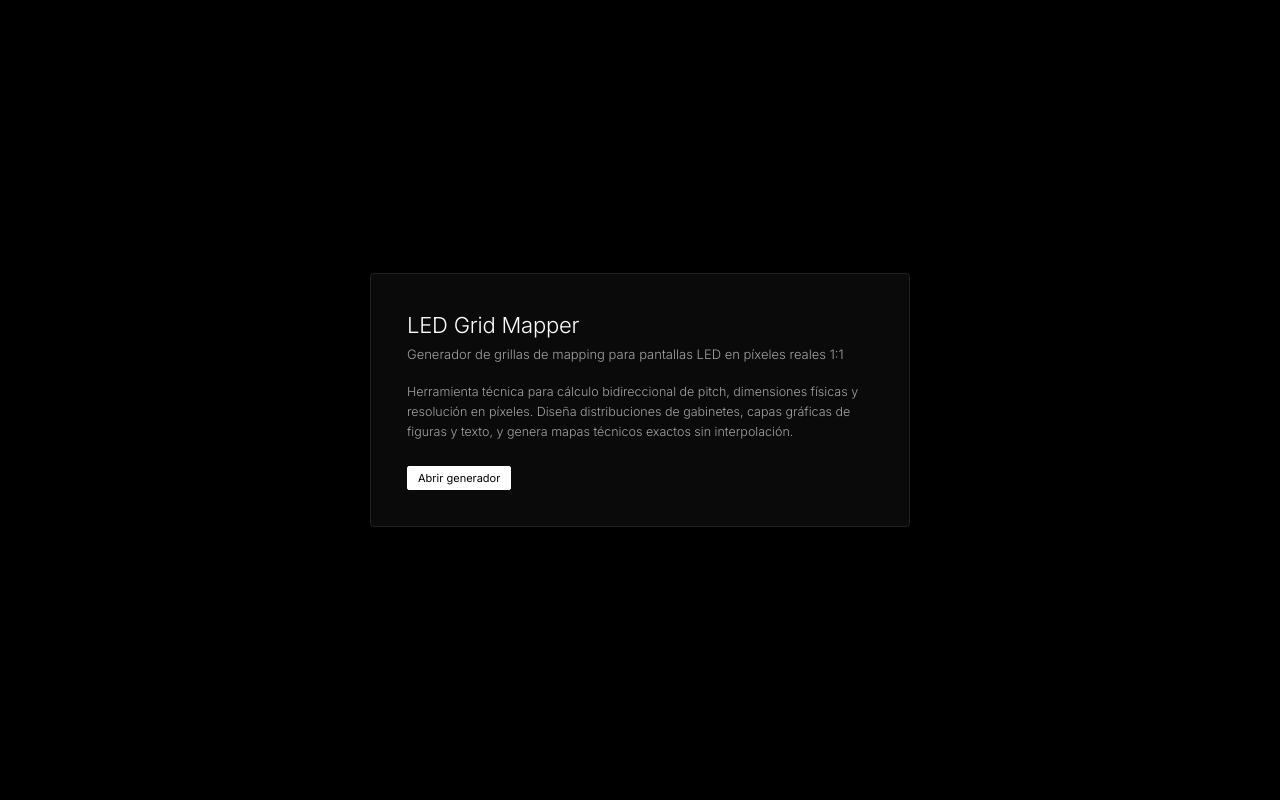
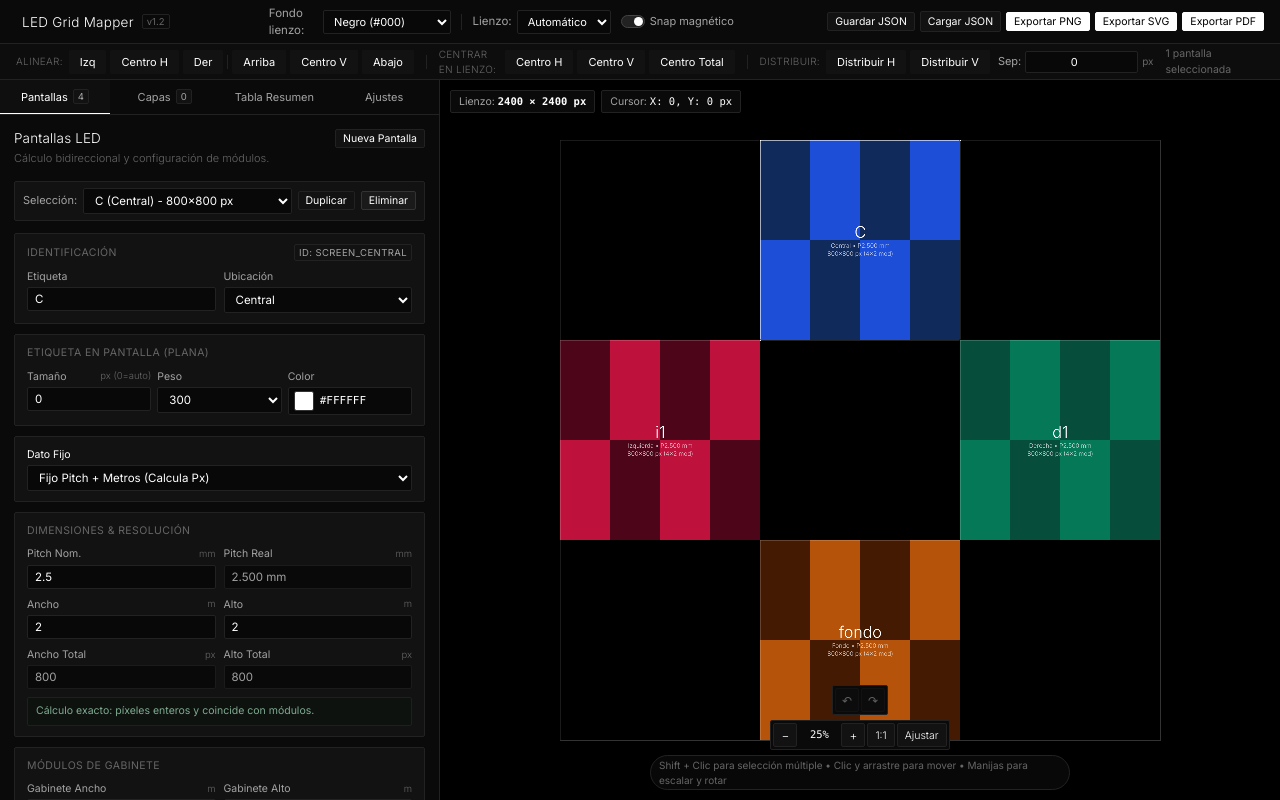
Before and after one commit to sof-bot/grillas, a plain HTML site: page index.html in a window 1280 px wide. Drawn offline with nearby package versions, Linux system fonts and the light colour scheme.

Commit message:
Quitar tarjeta de bienvenida

```diff
--- a/app.js
+++ b/app.js
@@ -1984,7 +1984,6 @@
       this.bindScreenListControls();
       this.bindLayersControls();
       this.bindSettingsControls();
-      this.bindLandingScreen();
       this.renderLocationsList();
       this.updateScreensSelector();
       this.updateActiveScreenForm();
@@ -2021,25 +2020,6 @@
       hint.textContent = count === 1
         ? "1 pantalla seleccionada"
         : `${count} pantallas seleccionadas`;
-    },
-
-    bindLandingScreen() {
-      const landing = document.getElementById("landing-screen");
-      const enterBtn = document.getElementById("btn-enter-app");
-      const showLandingBtn = document.getElementById("btn-show-landing");
-
-      if (enterBtn && landing) {
-        enterBtn.addEventListener("click", () => {
-          landing.classList.add("hidden");
-          setTimeout(() => ViewportEngine.zoomToFit(), 100);
-        });
-      }
-
-      if (showLandingBtn && landing) {
-        showLandingBtn.addEventListener("click", () => {
-          landing.classList.remove("hidden");
-        });
-      }
     },
 
     bindTabNavigation() {
--- a/index.html
+++ b/index.html
@@ -16,27 +16,6 @@
 <body class="dark-theme">
 
   <!-- =========================================================================
-       1. PORTADA SOBRIA Y MINIMALISTA
-       ========================================================================= -->
-  <div id="landing-screen" class="landing-overlay">
-    <div class="landing-card">
-      <div class="landing-header">
-        <h1 class="landing-title">LED Grid Mapper</h1>
-        <p class="landing-subtitle">Generador de grillas de mapping para pantallas LED en píxeles reales 1:1</p>
-      </div>
-
-      <div class="landing-description">
-        <p>Herramienta técnica para cálculo bidireccional de pitch, dimensiones físicas y resolución en píxeles. Diseña distribuciones de gabinetes, capas gráficas de figuras y texto, y genera mapas técnicos exactos sin interpolación.</p>
-      </div>
-
-      <div class="landing-actions">
-        <button id="btn-enter-app" class="btn btn-primary btn-large">Abrir generador</button>
-      </div>
-    </div>
-  </div>
-
-
-  <!-- =========================================================================
        2. HERRAMIENTA PRINCIPAL (Workspace)
        ========================================================================= -->
   <div id="app-workspace" class="app-container">
@@ -44,7 +23,7 @@
     <!-- BARRA SUPERIOR -->
     <header class="top-nav">
       <div class="nav-left">
-        <button id="btn-show-landing" class="btn-text brand-title" title="Ver portada e información">
+        <button id="btn-show-landing" class="btn-text brand-title">
           <span class="brand-name">LED Grid Mapper</span>
           <span class="brand-version">v1.2</span>
         </button>
--- a/style.css
+++ b/style.css
@@ -72,65 +72,6 @@ a {
 }
 
 /* 3. PORTADA SOBRIA */
-.landing-overlay {
-  position: fixed;
-  inset: 0;
-  z-index: 9999;
-  background-color: #000000;
-  display: flex;
-  align-items: center;
-  justify-content: center;
-  padding: 24px;
-  opacity: 1;
-  visibility: visible;
-  transition: opacity 0.2s ease, visibility 0.2s ease;
-}
-
-.landing-overlay.hidden {
-  opacity: 0;
-  visibility: hidden;
-  pointer-events: none;
-}
-
-.landing-card {
-  max-width: 540px;
-  width: 100%;
-  background-color: var(--bg-surface);
-  border: 1px solid var(--border-subtle);
-  border-radius: var(--radius-md);
-  padding: 36px;
-  display: flex;
-  flex-direction: column;
-  gap: 18px;
-}
-
-.landing-title {
-  font-size: 22px;
-  font-weight: 300;
-  letter-spacing: -0.01em;
-  color: #ffffff;
-}
-
-.landing-subtitle {
-  font-size: 13px;
-  font-weight: 300;
-  color: var(--text-secondary);
-  margin-top: 3px;
-}
-
-.landing-description p {
-  color: var(--text-secondary);
-  font-size: 12.5px;
-  line-height: 1.6;
-  font-weight: 300;
-}
-
-.landing-actions {
-  display: flex;
-  justify-content: flex-start;
-  padding-top: 6px;
-}
-
 .btn-large {
   padding: 8px 20px;
   font-size: 12.5px;
```
